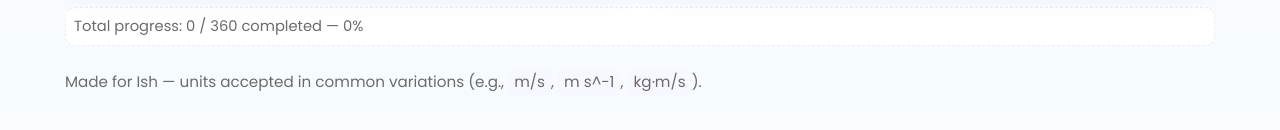
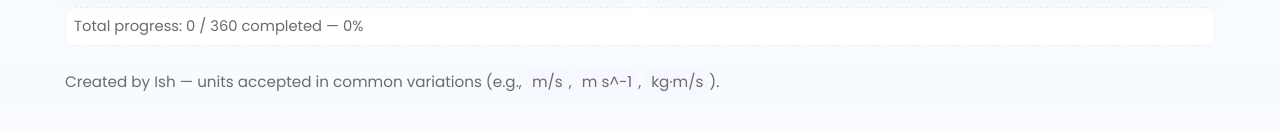
Before and after one commit to IshB123/-Physics-Fun, a plain HTML site: page index.html in a window 1280 px wide. Shown: the part 198-328 px from the top of the page. Drawn offline with Linux system fonts and the light colour scheme.

Commit message:
Update index.html

```diff
--- a/index.html
+++ b/index.html
@@ -110,7 +110,7 @@ code{background:#f7f7ff;padding:3px 6px;border-radius:6px}
   <p class="small">You completed everything — Motion + Force. Nice work. You're a physics boss.</p>
 </div>
 
-<footer style="margin-top:24px" class="small">Made for Ish — units accepted in common variations (e.g., <code>m/s</code>, <code>m s^-1</code>, <code>kg·m/s</code>).</footer>
+<footer style="margin-top:24px" class="small">Created by Ish — units accepted in common variations (e.g., <code>m/s</code>, <code>m s^-1</code>, <code>kg·m/s</code>).</footer>
 </div>
 
 <script>
```
